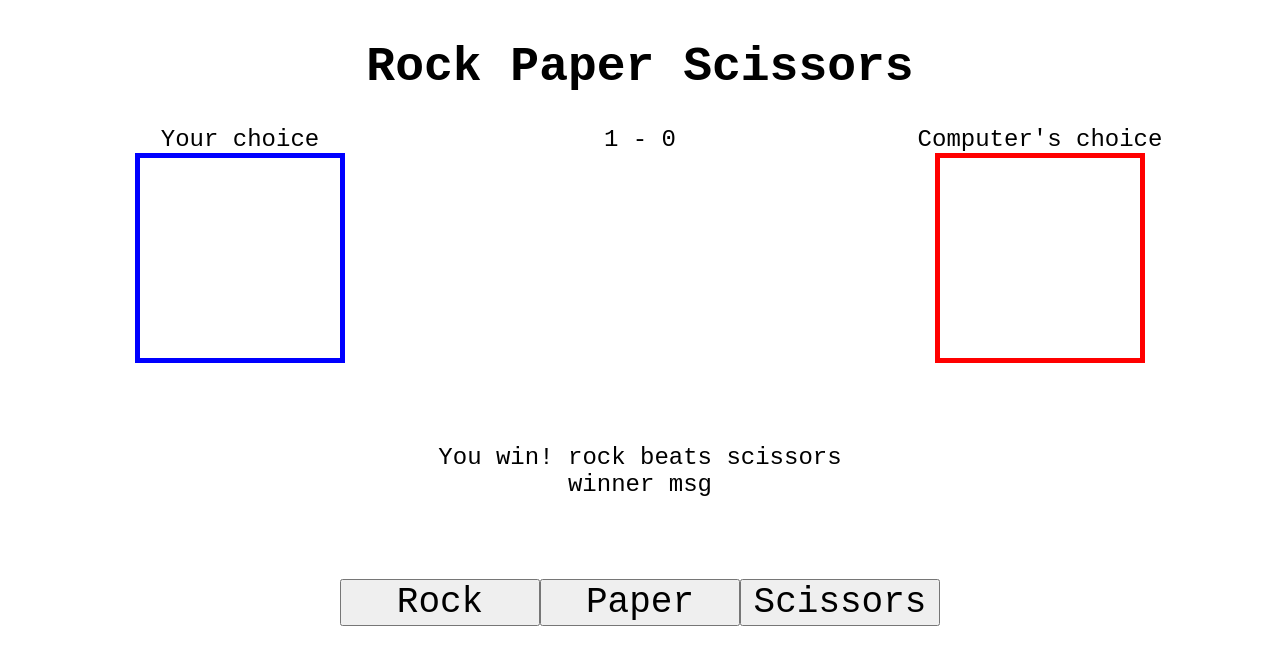
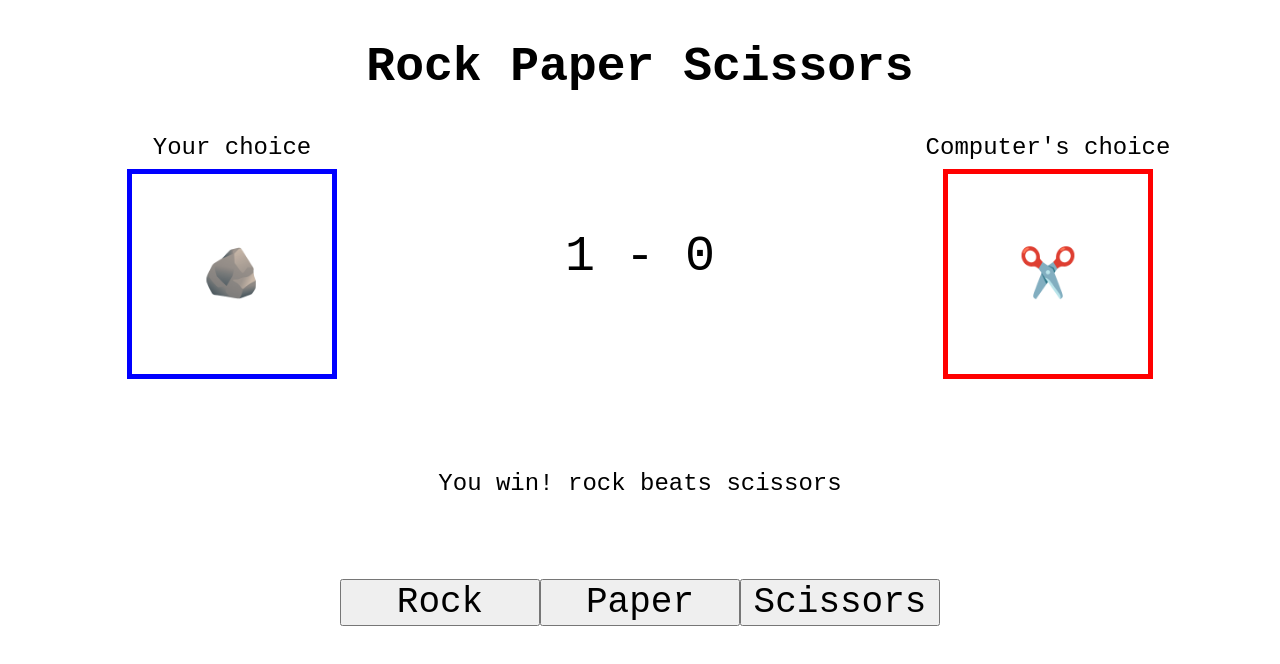
Before and after one commit to BenGavieres/rock-paper-scissors, a plain HTML site: page index.html in a window 1280 px wide. Both pictures are taken after a click on the button "Rock". Drawn offline with Linux system fonts and the light colour scheme.

Commit message:
Display choice emojis

```diff
--- a/index.html
+++ b/index.html
@@ -12,20 +12,24 @@
         <div class="game-data">
             <div class="choice">
                 <div class="small-text">Your choice</div>
-                <div class="choice-emoji player"></div>
+                <div class="choice-emoji player">
+                    <div class="player-emoji"></div>
+                </div>
             </div>
 
-            <div class="score small-text">0 - 0</div>
+            <div class="score">0 - 0</div>
 
             <div class="choice">
                 <div class="small-text">Computer's choice</div>
-                <div class="choice-emoji computer"></div>
+                <div class="choice-emoji computer">
+                    <div class="computer-emoji"></div>
+                </div>
             </div>
         </div>
         <div class="results">
-            <div class="outcome-message small-text">outcome msg</div>
+            <div class="outcome-message small-text"></div>
 
-            <div class="winner small-text">winner msg</div>
+            <div class="winner small-text"></div>
         </div>
         <div class="button-container">
             <button id="rock">Rock</button>
--- a/script.js
+++ b/script.js
@@ -2,6 +2,8 @@ let playerChoice,computerChoice,playerScore=0,computerScore=0;
 const outcomeMessage=document.querySelector(".outcome-message");
 const score=document.querySelector(".score");
 const NUM_ROUNDS=5;
+let playerEmoji=document.querySelector(".player-emoji");
+let computerEmoji=document.querySelector(".computer-emoji");
 
 //Returns a random integer from specified bounds
 function getRandomInt(min,max) {
@@ -10,8 +12,11 @@ function getRandomInt(min,max) {
 
 //Returns a random option from an array of 3 elements
 function getComputerChoice() {
+    let emoji=document.querySelector(".computer-emoji");
     const computerChoice=["rock","paper","scissors"];
-    return computerChoice[getRandomInt(0,2)];
+    let choice=computerChoice[getRandomInt(0,2)];
+    emoji.textContent=getEmoji(choice);
+    return choice;
 }
 
 //Simulates one round
@@ -29,6 +34,18 @@ function playRound(playerSelection,computerSelection) {
     else {
         outcomeMessage.textContent=`You lose! ${computerSelection} beats ${playerSelection}`;
         return "loss";
+    }
+}
+
+function getEmoji(choice) {
+    if(choice==="rock"){
+        return "🪨";
+    }
+    else if (choice==="paper") {
+        return "📄";
+    }
+    else {
+        return "✂️";
     }
 }
 
@@ -59,10 +76,6 @@ function getScore(outcome) {
         computerScore++;
     }
 
-    console.clear();
-    console.log("PS:"+playerScore);
-    console.log(computerScore);
-
     return`${playerScore} - ${computerScore}`;
 }
 
@@ -72,6 +85,7 @@ buttons.forEach((button)=>{
     button.addEventListener('click',()=>{
         if (playerScore<5&&computerScore<5){
             playerChoice=button.id;
+            playerEmoji.textContent=getEmoji(playerChoice);
             computerChoice=getComputerChoice();
             score.textContent=getScore(playRound(playerChoice,computerChoice));
         }
--- a/style.css
+++ b/style.css
@@ -30,13 +30,18 @@ h1{
 .game-data{
     display:flex;
     justify-content:center;
+    align-items:center;
+}
+
+.score {
+    font-size:50px;
 }
 
 .choice {
     display:flex;
     flex-direction:column;
     align-items:center;
-
+    padding:8px;
 }
 
 .choice-emoji{
@@ -44,6 +49,14 @@ h1{
     height:200px;
     border-style:solid;
     border-width:5px;
+    margin-top:8px;
+    display:flex;
+    justify-content:center;
+    align-items:center;
+}
+
+.choice-emoji > div{
+    font-size:48px;
 }
 
 .player{
```
